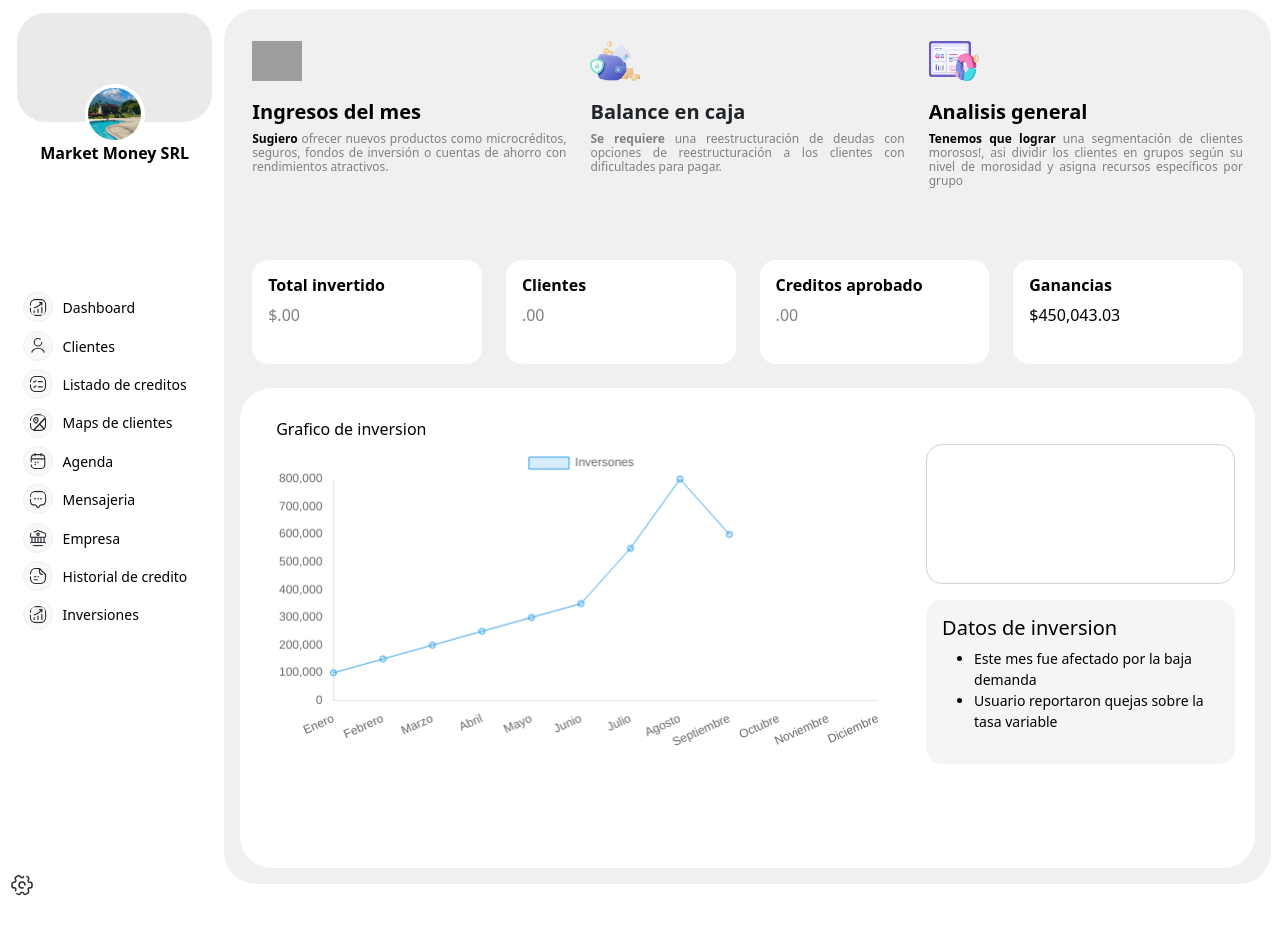
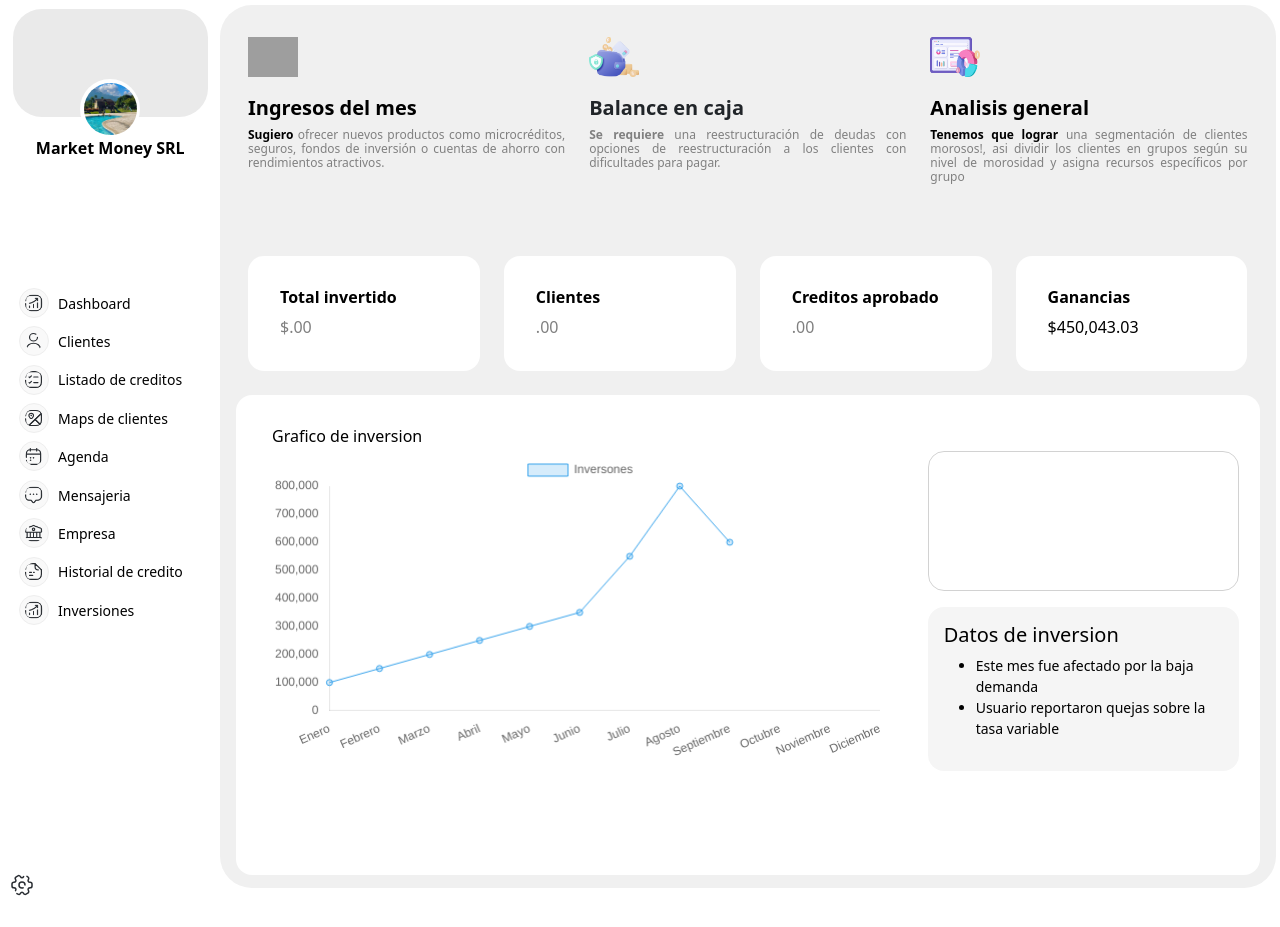
Before and after one commit to the-wandy-olivares/Money, a Django app: page / in a window 1280 px wide. After the commit the page ends 896 px from the top, so only its background shows below. Run offline with Django 5.2, Linux system fonts and the light colour scheme; some libraries are stand-ins or nearby versions; grey boxes are pictures that could not be loaded.

Commit message:
Ajustar márgenes y estilos en las plantillas base y del dashboard para mejorar la presentación y la usabilidad

```diff
--- a/Easy/App/templates/base/base.html
+++ b/Easy/App/templates/base/base.html
@@ -43,8 +43,8 @@
 
       }
 </style>
-  <body class='body'>
-      <main class='d-flex  w-100 ' style=" margin: 1vh;">
+  <body class='body '>
+      <main class='d-flex  w-100 ' style=" margin: 0.5vh;">
            <section class=' ' style="width: 16rem; ">
                   {% include "nav/nav.html" %}
            </section>
--- a/Easy/App/templates/dashboard/dashboard.html
+++ b/Easy/App/templates/dashboard/dashboard.html
@@ -103,7 +103,7 @@
 
 <main class="vh-100 overflow-scroll pb-5">
 
-        <div  class="container " data-aos="fade-in" style="transition: 1s;">
+        <div  class="container  " data-aos="fade-in" style="transition: 1s;">
             <section>
                 <div class="row text-start mt-3 mb-5">
                     <div class="col-lg-4" data-aos="fade-down" style="transition:  0.5s ease-out ; transition-delay: 0.2s; " >
@@ -132,9 +132,9 @@
                   </div><!-- /.row -->
             </section>
 
-            <div class=" row pt-2 ">
+            <div class=" row  pt-2 ">
                 <div class="col-md-3">
-                    <div class="card text-white  mb-3 rounded-4" style="">
+                    <div class="card text-white  mb-3 p-3 rounded-4 " style="">
                         <div class="card-body">
                             <h6 class="card-title text-black" style="
                                 font-weight: bold;">Total invertido</h6>
@@ -145,7 +145,7 @@
                     </div>
                 </div>
                 <div class="col-md-3">
-                    <div class="card text-white bg-success mb-3 rounded-4">
+                    <div class="card text-white bg-success mb-3  p-3 rounded-4">
                         <div class="card-body">
                             <h6 class="card-title" style="font-weight: bold;">
                                 Clientes</h6>
@@ -156,7 +156,7 @@
                     </div>
                 </div>
                 <div class="col-md-3">
-                    <div class="card text-white bg-white mb-3 rounded-4">
+                    <div class="card text-white bg-white mb-3 p-3 rounded-4">
                         <div class="card-body">
                             <h6 class="card-title" style="font-weight: bold;">
                                  Creditos aprobado</h6>
@@ -167,7 +167,7 @@
                     </div>
                 </div>
                 <div class="col-md-3">
-                    <div class="card text-white ganancias mb-3 rounded-4">
+                    <div class="card text-white ganancias mb-3 p-3 rounded-4 ">
                         <div class="card-body">
                             <h6 class="card-title" style="font-weight: bold;" >  Ganancias</h6>
                             <p class="card-text text-black"> $450,043.03 </p>
@@ -176,7 +176,7 @@
                 </div>
             </div>
 
-            <div class="row mt-2 bg-white p-2 rounded-5" style="height: 30rem;">
+            <div class="row mt-2 bg-white p-2 rounded-4" style="height: 30rem;">
                 <div class="col-8">
                     <div class="card rounded-4 border-0">
                         <div class="card-body mt-2">
```
